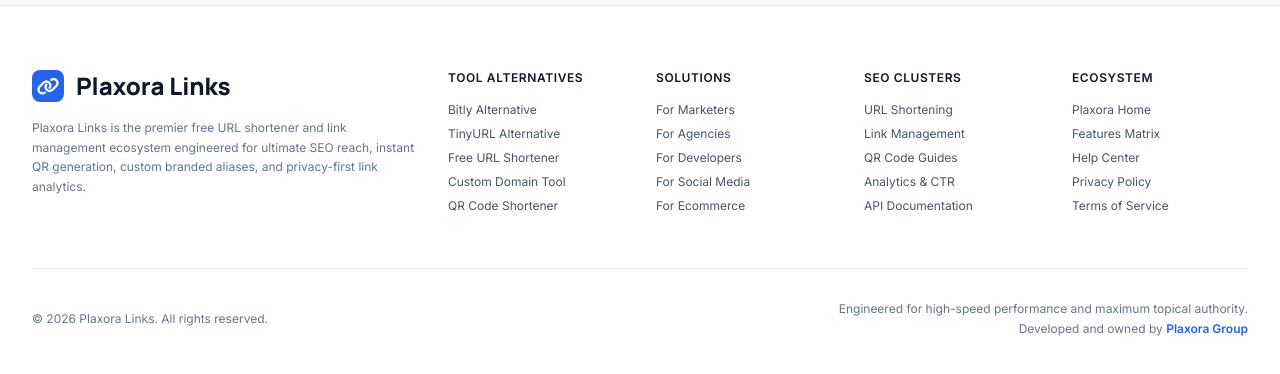
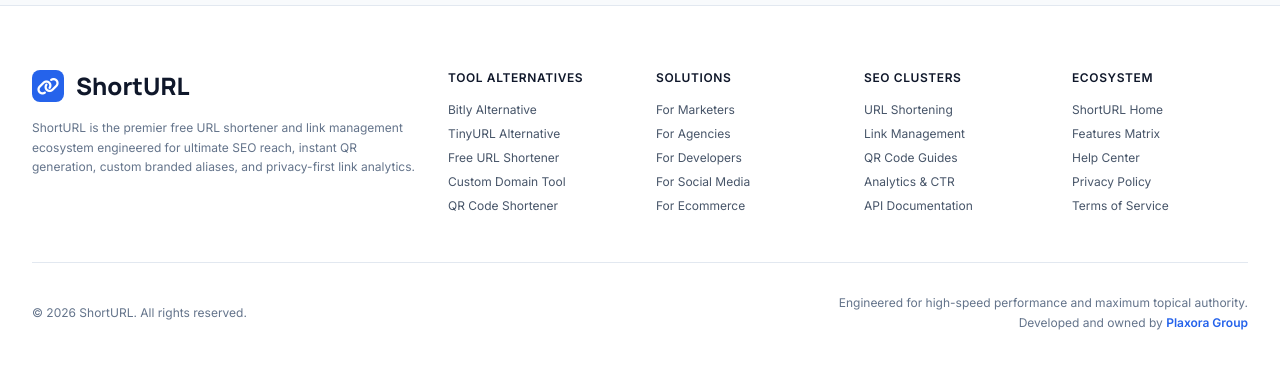
Before and after one commit to plaxoragroup/shorturl, a React (Vite) app: page /dashboard in a window 1280 px wide. Shown: the part 812-1186 px from the top of the page. Built offline with nearby package versions, Linux system fonts and the light colour scheme; no server answers.

Commit message:
Rename PlaxoraLinks to ShortURL

```diff
--- a/src/components/layout/Footer.tsx
+++ b/src/components/layout/Footer.tsx
@@ -11,10 +11,10 @@
               <div className="w-8 h-8 rounded-lg bg-brand-blue flex items-center justify-center text-white font-bold text-lg">
                 <i className="fa-solid fa-link"></i>
               </div>
-              <span className="font-heading font-extrabold text-2xl text-slate-900 dark:text-white">Plaxora Links</span>
+              <span className="font-heading font-extrabold text-2xl text-slate-900 dark:text-white">ShortURL</span>
             </a>
             <p className="text-xs text-slate-500 dark:text-slate-400 leading-relaxed mb-6">
-              Plaxora Links is the premier free URL shortener and link management ecosystem engineered for ultimate SEO reach, instant QR generation, custom branded aliases, and privacy-first link analytics.
+              ShortURL is the premier free URL shortener and link management ecosystem engineered for ultimate SEO reach, instant QR generation, custom branded aliases, and privacy-first link analytics.
             </p>
           </div>
 
@@ -54,7 +54,7 @@
           <div className="md:col-span-2">
             <h5 className="text-xs font-semibold text-slate-900 dark:text-white uppercase tracking-wider mb-4">Ecosystem</h5>
             <ul className="space-y-2 text-xs">
-              <li><a href="#" className="hover:text-brand-blue dark:hover:text-white transition-colors">Plaxora Home</a></li>
+              <li><a href="#" className="hover:text-brand-blue dark:hover:text-white transition-colors">ShortURL Home</a></li>
               <li><a href="#features" className="hover:text-brand-blue dark:hover:text-white transition-colors">Features Matrix</a></li>
               <li><a href="#faq" className="hover:text-brand-blue dark:hover:text-white transition-colors">Help Center</a></li>
               <li><a href="#" className="hover:text-brand-blue dark:hover:text-white transition-colors">Privacy Policy</a></li>
@@ -65,7 +65,7 @@
         </div>
 
         <div className="pt-8 border-t border-slate-200 dark:border-slate-800 flex flex-col sm:flex-row items-center justify-between text-xs text-slate-500 gap-4 transition-colors">
-          <p>© 2026 Plaxora Links. All rights reserved.</p>
+          <p>© 2026 ShortURL. All rights reserved.</p>
           <div className="text-center sm:text-right">
             <p className="mb-1">Engineered for high-speed performance and maximum topical authority.</p>
             <p>Developed and owned by <a href="https://plaxoragroup.com" target="_blank" rel="noreferrer" className="text-brand-blue hover:underline font-semibold">Plaxora Group</a></p>
```
